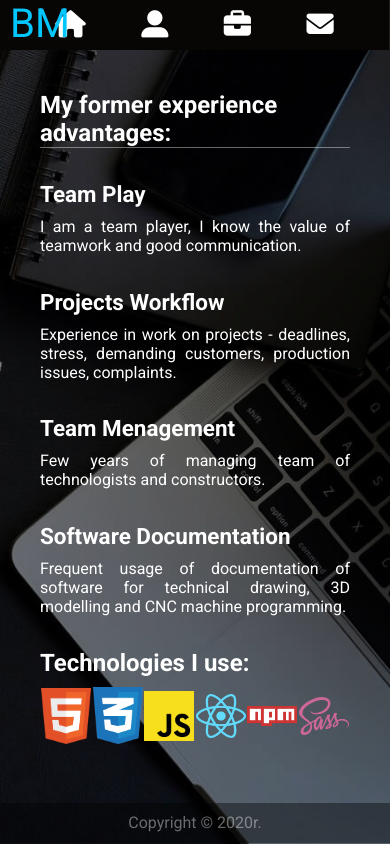
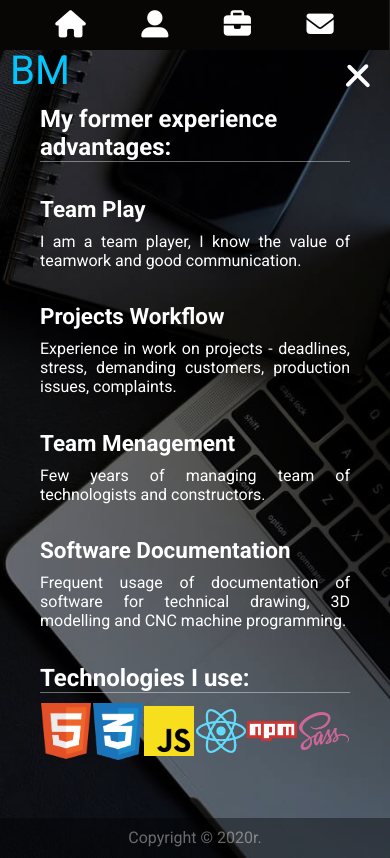
Before and after one commit to bemog/My-website-v2, a React (Create React App) app: page /about in a window 390 px wide. Built offline with nearby package versions, Linux system fonts and the light colour scheme.

Commit message:
Show/hide navigation menu with hamburger button - only small mobiles

```diff
--- a/src/components/ContactForm.js
+++ b/src/components/ContactForm.js
@@ -5,7 +5,7 @@ const ContactForm = () => {
         <form className='contact__form' id='contact-form'>
             <div className='contact__form-section'>
                 <label className='contact__form-section-label' htmlFor='name'>Name</label>
-                <input className='contact__form-section-input' type='text' name='name' id='name' placeholder='Enter your name...' maxlength='50' />
+                <input className='contact__form-section-input' type='text' name='name' id='name' placeholder='Enter your name...' maxLength='50' />
                 <small className='contact__form-section-error' id='name-error'>Please enter your name</small>
             </div>
             <div className='contact__form-section'>
--- a/src/layouts/App.js
+++ b/src/layouts/App.js
@@ -6,13 +6,24 @@ import Main from './Main';
 import '../scss/App.scss';
 
 class App extends Component {
-  state = {}
+  state = {
+    showMenu: 'false',
+  }
+
+  handleShowMenu = () => {
+    this.setState({
+      showMenu: !this.state.showMenu,
+    })
+  }
+
   render() {
     return (
       <Router>
         <>
           <header>
-            {<Navigation />}
+            {<Navigation
+              showMenu={this.state.showMenu}
+              clicked={this.handleShowMenu} />}
           </header>
           <main>
             {<Main />}
--- a/src/layouts/Navigation.js
+++ b/src/layouts/Navigation.js
@@ -9,7 +9,7 @@ const links = [
   { name: 'Contact', path: '/contact', icon: 'fas fa-envelope' }
 ]
 
-const Navigation = () => {
+const Navigation = (props) => {
   const item = links.map(link => (
     <li className='navigation__item' key={link.name}>
       <NavLink className='navigation__item-link' to={link.path} exact={link.exact ? link.exact : false}>
@@ -20,17 +20,32 @@ const Navigation = () => {
       </NavLink>
     </li>
   ))
+
+  // Show/hide navigation menu
+  let navigationClasses = [];
+  let menuBtnClasses = [];
+  let logoClasses = [];
+  if (props.showMenu) {
+    navigationClasses = ['navigation__items-list-container navigation__items-list-container--show'];
+    menuBtnClasses = ['navigation__menu-btn navigation__menu-btn--close'];
+    logoClasses = ['navigation__logo navigation__logo--move'];
+  } else {
+    navigationClasses = ['navigation__items-list-container'];
+    menuBtnClasses = ['navigation__menu-btn'];
+    logoClasses = ['navigation__logo'];
+  }
+
   return (
     <div className='navigation'>
-      <div className='navigation__logo'>
+      <div className={logoClasses}>
         <span className='navigation__logo-mark'>BM</span>
       </div>
-      <div className='navigation__menu-btn'>
+      <div className={menuBtnClasses} onClick={props.clicked}>
         <div className='navigation__menu-btn-line'></div>
         <div className='navigation__menu-btn-line'></div>
         <div className='navigation__menu-btn-line'></div>
       </div>
-      <div className='navigation__items-list-container'>
+      <div className={navigationClasses}>
         <ul className='navigation__items-list'>
           {item}
         </ul>
--- a/src/scss/AboutPage.scss
+++ b/src/scss/AboutPage.scss
@@ -23,6 +23,10 @@
     &__skills-container {
         overflow: hidden;
 
+        .about__skills-title {
+            border-bottom: 1px solid rgba(255, 255, 255, 0.4);
+        }
+
         .about__skills-list {
             margin-top: 30px;
             display: flex;
--- a/src/scss/Navigation.scss
+++ b/src/scss/Navigation.scss
@@ -56,7 +56,7 @@
         height: $nav-height;
         background-color: #070604;
         border-right: 1px solid rgba(255, 255, 255, 0.1);
-        // transform: translateY(-100%);
+        transform: translateY(-100%);
         transition: .3s;
         z-index: 99;
 
--- a/src/scss/ProjectsPage.scss
+++ b/src/scss/ProjectsPage.scss
@@ -31,7 +31,7 @@
                 animation-delay: .5s;
             }
 
-            .projects__project-info {
+            .projects__project-links {
                 height: 100%;
                 padding-left: 10px;
                 padding-right: 10px;
@@ -42,7 +42,6 @@
             }
 
             .projects__project_link {
-                margin-left: 5px;
                 transition: .3s;
 
                 &:hover {
--- a/src/scss/_mobile.scss
+++ b/src/scss/_mobile.scss
@@ -1,6 +1,11 @@
 @import '_config.scss';
 
 @include mediaSmall {
+
+    .navigation__logo--move {
+        transform: translateY(100%);
+        z-index: 1;
+    }
 
     .main {
         $self:&;
@@ -16,7 +21,7 @@
         }
 
         .about {
-            margin-top: 30px;
+            margin-top: 45px;
 
             &__experience-item {
                 font-size: 1rem;
```
